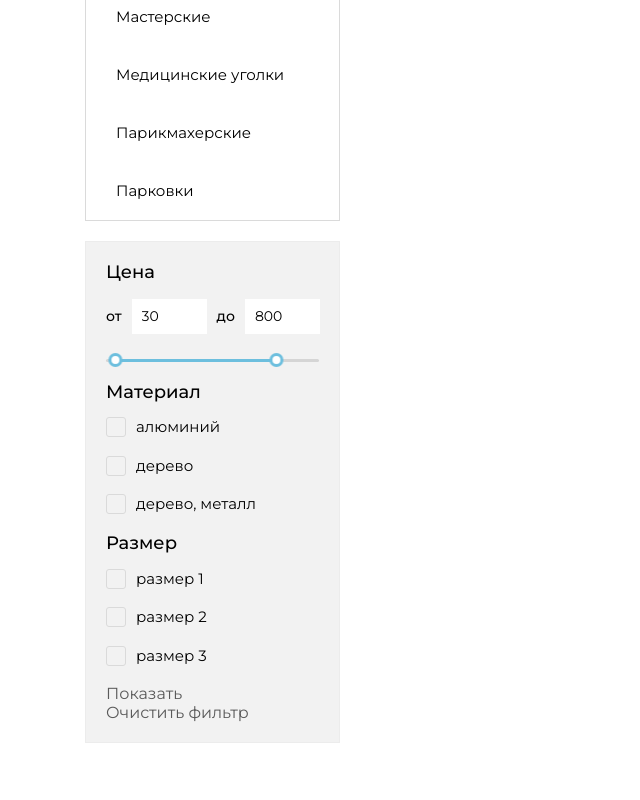
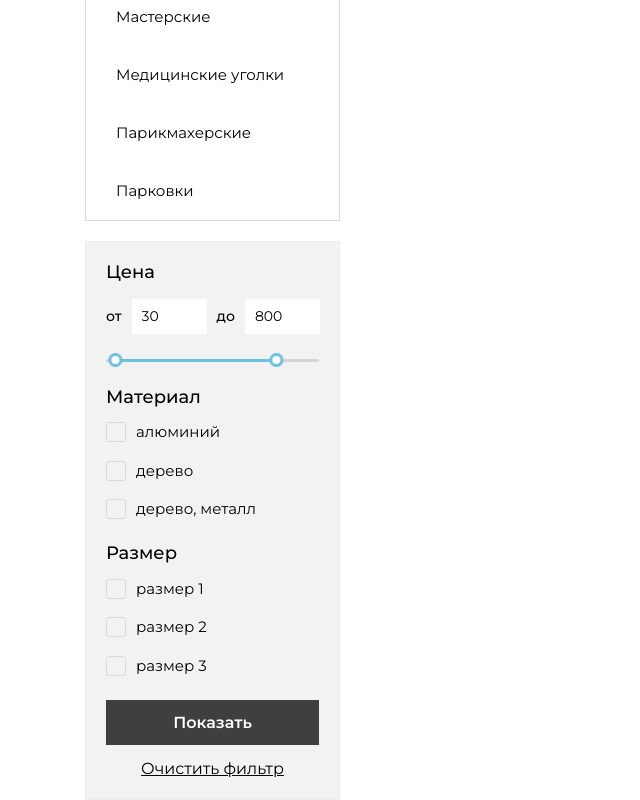
Before and after one commit to antonchuvirau/uc-mebel, a website: page public/index.html in a window 1280 px wide. Shown: the part 419-1219 px from the top of the page, without its empty margins (0-640 px from the left). Before the commit the page ends 1162 px from the top, so only its background shows below. Drawn offline with Linux system fonts and the light colour scheme.

Commit message:
Added filter button styles

```diff
--- a/app/scss/abstracts/_variables.scss
+++ b/app/scss/abstracts/_variables.scss
@@ -10,6 +10,7 @@ $base-path: '../';
 // Colors
 $white: #fff;
 $black: #5a5a5a;
+$black-500: #3F3F3F;
 $dark: #000;
 $primary: #6DBFDE;
 $light: #DADADA;
--- a/app/scss/components/_button.scss
+++ b/app/scss/components/_button.scss
@@ -0,0 +1,30 @@
+.button {
+    display: inline-block;
+    padding: 0 25px;
+    height: 45px;
+    line-height: 45px;
+    color: $white;
+    font-weight: 600;
+    background: $primary;
+    text-decoration: none;
+    cursor: pointer;
+    &:hover {
+        background: darken($primary, 3%);
+    }
+    &:active {
+        background: darken($primary, 5%);
+    }
+    &:disabled {
+        opacity: .6;
+        pointer-events: none;
+    }
+    &_dark {
+        background: $black-500;
+        &:hover {
+            background: darken($black-500, 3%);
+        }
+        &:active {
+            background: darken($black-500, 5%);
+        }
+    }
+}
--- a/app/scss/components/_filter-form.scss
+++ b/app/scss/components/_filter-form.scss
@@ -1,6 +1,6 @@
 .filter-form {
     &__section {
-        margin-bottom: 20px;
+        margin-bottom: 25px;
         &-title {
             margin: 0;
             font-size: 1.8rem;
@@ -17,4 +17,20 @@
             }
         }
     }
+    &__footer {
+        @include flex(column, center);
+    }
+    &__button {
+        &-submit {
+            width: 100%;
+        }
+        &-reset {
+            margin-top: 15px;
+            text-decoration: underline;
+            color: $dark;
+            &:hover {
+                opacity: .8;
+            }
+        }
+    }
 }
--- a/app/scss/main.scss
+++ b/app/scss/main.scss
@@ -59,6 +59,7 @@
 
 // 5. Components
 @import
+  'components/button',
   'components/catalog-navigation',
   'components/filter-form',
   'components/filter-checkbox',
--- a/public/index.html
+++ b/public/index.html
@@ -99,8 +99,8 @@
                                         </div>
                                     </div>
                                     <footer class="filter-form__footer">
-                                        <button type="button" class="button filter-form__submit-button">Показать</button>
-                                        <button type="reset" class="filter-form__reset-button">Очистить фильтр</button>
+                                        <button type="submit" class="button button_dark filter-form__button-submit">Показать</button>
+                                        <button type="reset" class="filter-form__button-reset">Очистить фильтр</button>
                                     </footer>
                                 </form>
                             </div>
```
Also changed, not shown: app/assets/index.html (+2 -2 lines), public/css/application.css.
